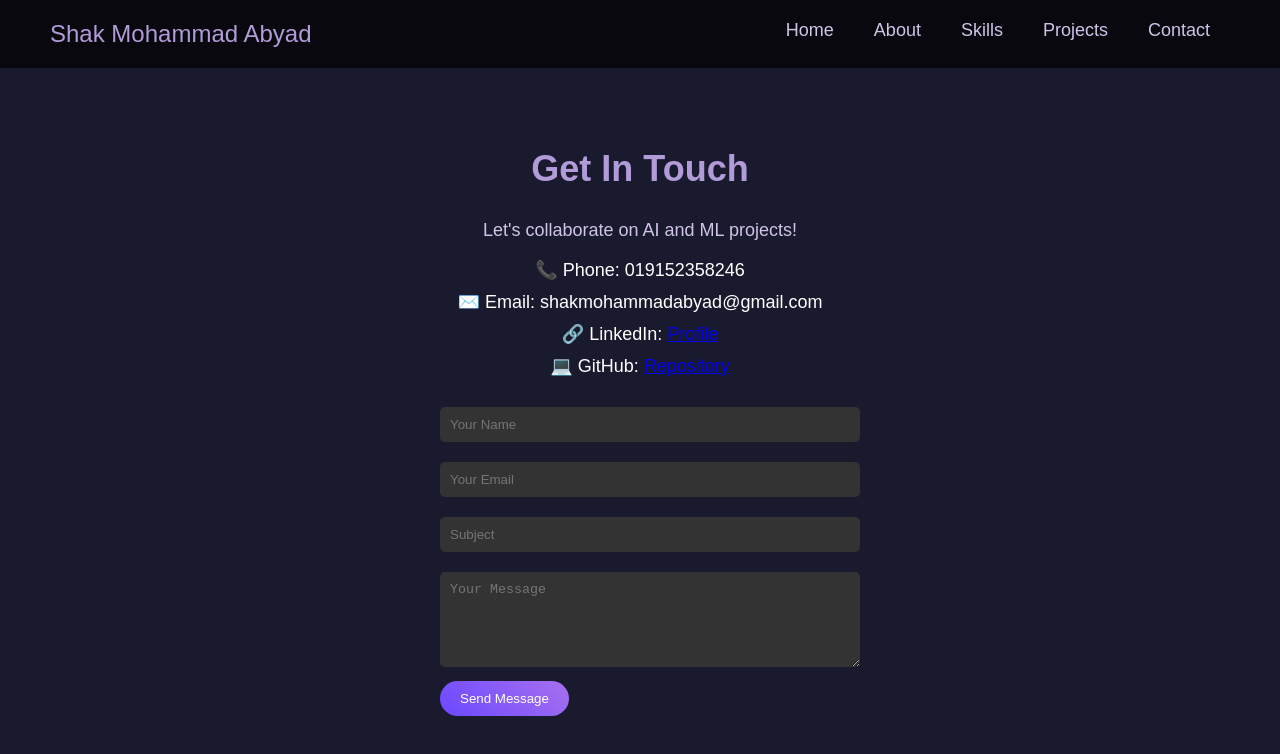
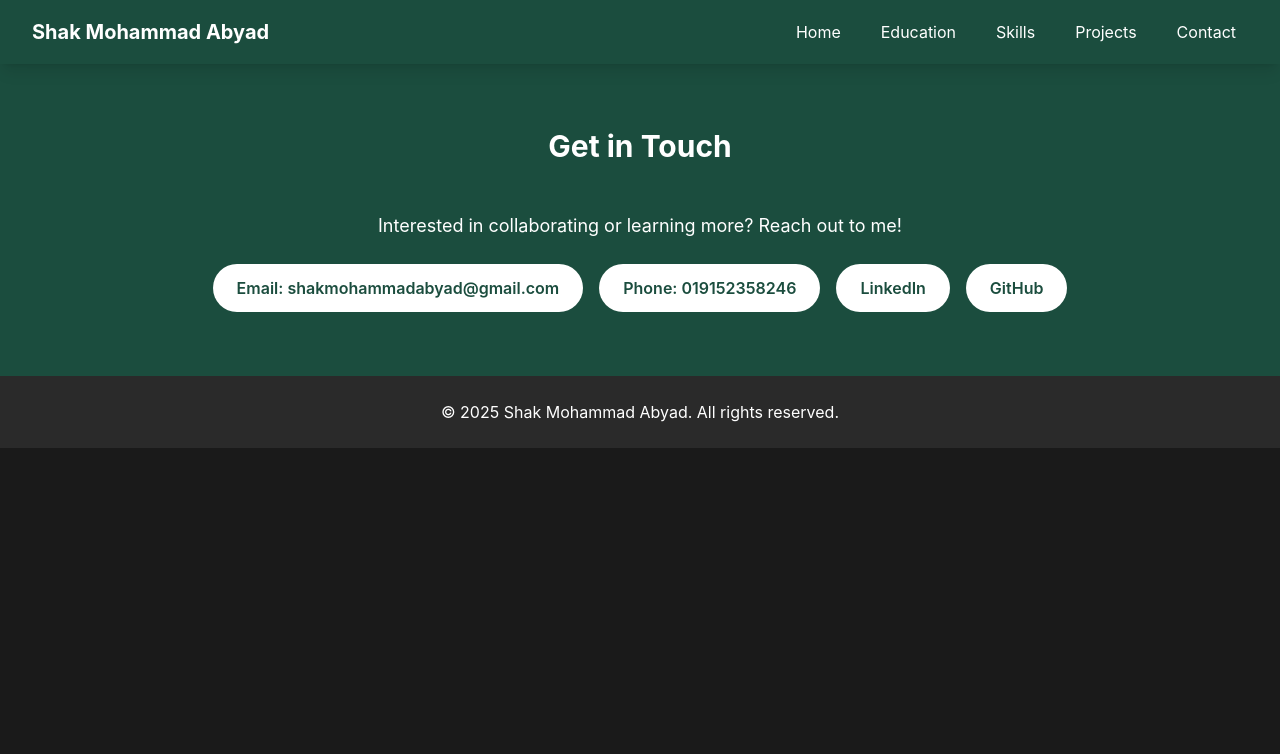
Before and after one commit to shakmohammadabyad-eng/shakmohammadabyad-eng.github.io, a plain HTML site: page contact.html in a window 1280 px wide. Drawn offline with nearby package versions, Linux system fonts and the light colour scheme.

Commit message:
Update contact.html

```diff
--- a/contact.html
+++ b/contact.html
@@ -3,52 +3,66 @@
 <head>
     <meta charset="UTF-8">
     <meta name="viewport" content="width=device-width, initial-scale=1.0">
-    <title>Contact - Shak Mohammad Abyad</title>
+    <title>Shak Mohammad Abyad - Contact</title>
+    <script src="https://cdn.tailwindcss.com"></script>
     <style>
-        body { margin: 0; font-family: Arial, sans-serif; background: #1a1a2e; color: #fff; }
-        .nav { display: flex; justify-content: space-between; padding: 20px 50px; background: rgba(0, 0, 0, 0.7); }
-        .nav .name { font-size: 24px; color: #b19cd9; }
-        .nav ul { list-style: none; display: flex; margin: 0; padding: 0; }
-        .nav ul li { margin: 0 20px; }
-        .nav ul li a { color: #d1c4e9; text-decoration: none; font-size: 18px; }
-        .nav ul li a:hover { color: #fff; }
-        .section { padding: 50px; text-align: center; }
-        .section h2 { color: #b19cd9; font-size: 36px; }
-        .section p { font-size: 18px; color: #d1c4e9; }
-        .info div { margin: 10px 0; font-size: 18px; }
-        .section form { max-width: 400px; margin: 20px auto; text-align: left; }
-        .section form input, .section form textarea { width: 100%; padding: 10px; margin: 10px 0; background: #333; border: none; color: #fff; border-radius: 5px; }
-        .section form button { padding: 10px 20px; background: linear-gradient(45deg, #6b48ff, #a770ef); color: #fff; border: none; border-radius: 25px; cursor: pointer; }
-        .section form button:hover { background: linear-gradient(45deg, #a770ef, #6b48ff); }
+        body {
+            font-family: 'Inter', sans-serif;
+            background-color: #1A1A1A;
+            color: #E5E5E5;
+        }
+        .custom-green {
+            background-color: #1B4D3E;
+        }
+        .custom-green-hover:hover {
+            background-color: #2A6B52;
+        }
+        .hover-scale {
+            transition: transform 0.3s ease;
+        }
+        .hover-scale:hover {
+            transform: scale(1.05);
+        }
     </style>
 </head>
 <body>
-    <div class="nav">
-        <div class="name">Shak Mohammad Abyad</div>
-        <ul>
-            <li><a href="index.html">Home</a></li>
-            <li><a href="about.html">About</a></li>
-            <li><a href="skills.html">Skills</a></li>
-            <li><a href="projects.html">Projects</a></li>
-            <li><a href="contact.html">Contact</a></li>
-        </ul>
-    </div>
-    <div class="section">
-        <h2>Get In Touch</h2>
-        <p>Let's collaborate on AI and ML projects!</p>
-        <div class="info">
-            <div>📞 Phone: 019152358246</div>
-            <div>✉️ Email: shakmohammadabyad@gmail.com</div>
-            <div>🔗 LinkedIn: <a href="https://www.linkedin.com/in/shak-mohammad-abyad-864223383/">Profile</a></div>
-            <div>💻 GitHub: <a href="https://github.com/shakmohammadabyad-eng">Repository</a></div>
+    <!-- Navigation Bar -->
+    <nav class="custom-green text-white fixed w-full top-0 z-10 shadow-lg">
+        <div class="max-w-7xl mx-auto px-4 sm:px-6 lg:px-8">
+            <div class="flex justify-between h-16">
+                <div class="flex items-center">
+                    <h1 class="text-xl font-bold">Shak Mohammad Abyad</h1>
+                </div>
+                <div class="flex items-center space-x-4">
+                    <a href="index.html" class="custom-green-hover px-3 py-2 rounded-md">Home</a>
+                    <a href="education.html" class="custom-green-hover px-3 py-2 rounded-md">Education</a>
+                    <a href="skills.html" class="custom-green-hover px-3 py-2 rounded-md">Skills</a>
+                    <a href="projects.html" class="custom-green-hover px-3 py-2 rounded-md">Projects</a>
+                    <a href="contact.html" class="custom-green-hover px-3 py-2 rounded-md">Contact</a>
+                </div>
+            </div>
         </div>
-        <form>
-            <input type="text" placeholder="Your Name">
-            <input type="email" placeholder="Your Email">
-            <input type="text" placeholder="Subject">
-            <textarea placeholder="Your Message" rows="5"></textarea>
-            <button type="submit">Send Message</button>
-        </form>
-    </div>
+    </nav>
+
+    <!-- Contact Section -->
+    <section class="py-16 custom-green text-white mt-16">
+        <div class="max-w-7xl mx-auto px-4 sm:px-6 lg:px-8">
+            <h2 class="text-3xl font-bold text-center mb-12">Get in Touch</h2>
+            <p class="text-center text-lg mb-6">Interested in collaborating or learning more? Reach out to me!</p>
+            <div class="flex flex-col sm:flex-row justify-center space-y-4 sm:space-y-0 sm:space-x-4">
+                <a href="mailto:shakmohammadabyad@gmail.com" class="bg-white text-[#1B4D3E] px-6 py-3 rounded-full font-semibold custom-green-hover hover-scale">Email: shakmohammadabyad@gmail.com</a>
+                <a href="tel:+019152358246" class="bg-white text-[#1B4D3E] px-6 py-3 rounded-full font-semibold custom-green-hover hover-scale">Phone: 019152358246</a>
+                <a href="https://www.linkedin.com/in/shak-mohammad-abyad-864223383/" target="_blank" class="bg-white text-[#1B4D3E] px-6 py-3 rounded-full font-semibold custom-green-hover hover-scale">LinkedIn</a>
+                <a href="https://github.com/shakmohammadabyad-eng" target="_blank" class="bg-white text-[#1B4D3E] px-6 py-3 rounded-full font-semibold custom-green-hover hover-scale">GitHub</a>
+            </div>
+        </div>
+    </section>
+
+    <!-- Footer -->
+    <footer class="bg-[#2A2A2A] text-white py-6">
+        <div class="max-w-7xl mx-auto px-4 sm:px-6 lg:px-8 text-center">
+            <p>&copy; 2025 Shak Mohammad Abyad. All rights reserved.</p>
+        </div>
+    </footer>
 </body>
 </html>
```
